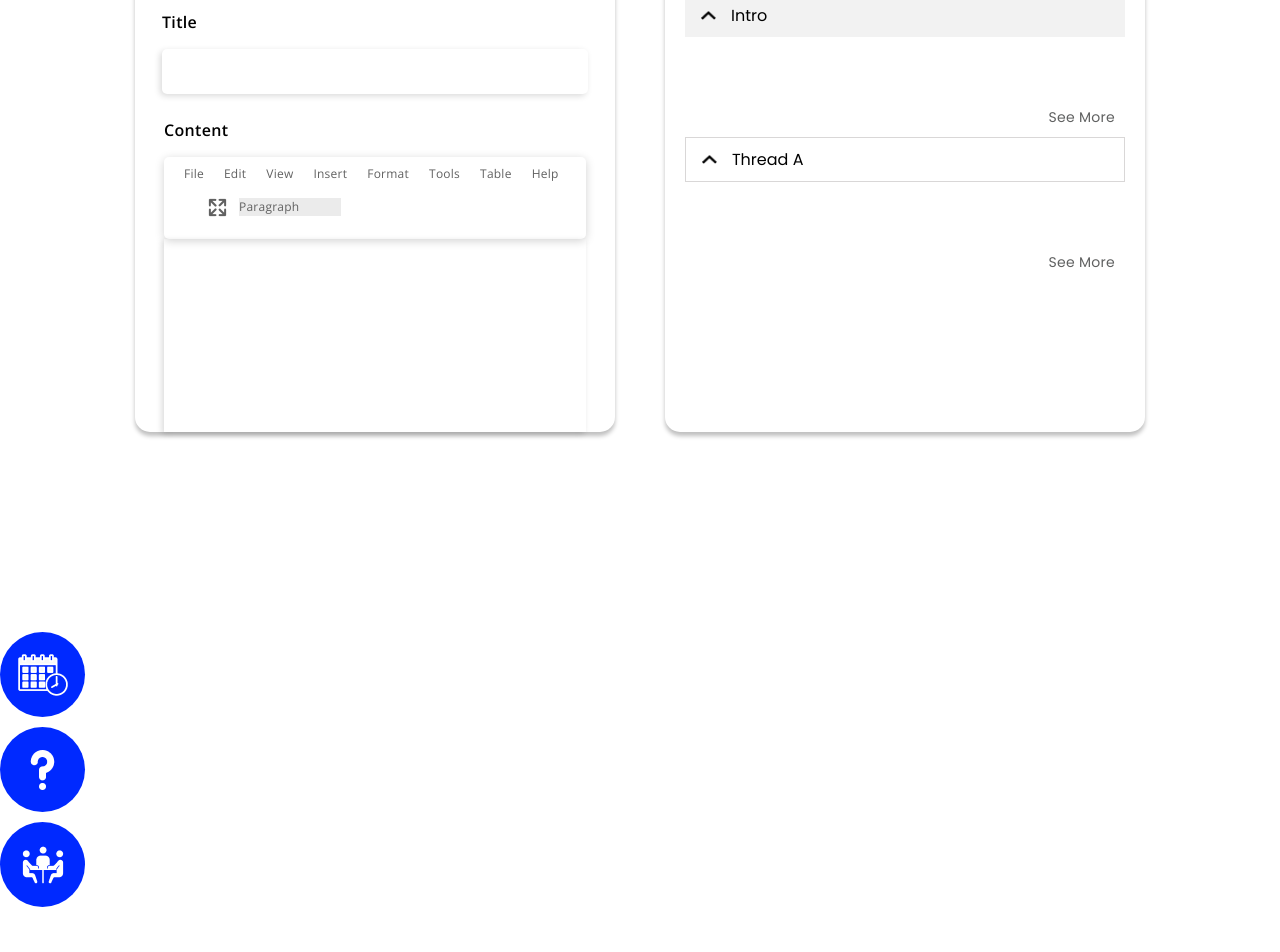
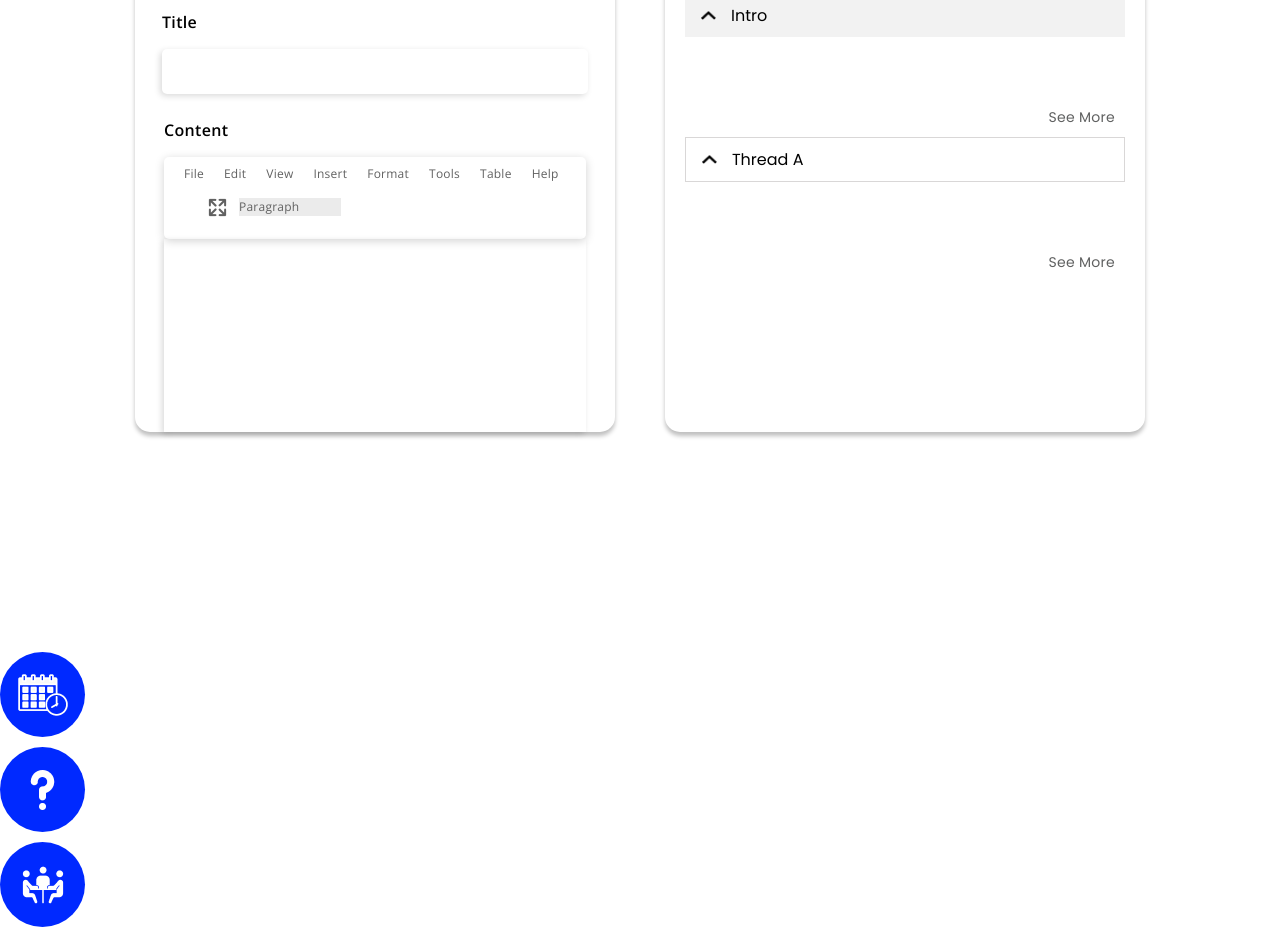
Before and after one commit to itsm16/dt, a plain HTML site: page task-1/index.html in a window 1280 px wide. Shown: the part 1175-2127 px from the top of the page. Drawn offline with nearby package versions, Linux system fonts and the light colour scheme.

Commit message:
Update styles.css

```diff
--- a/task-1/styles.css
+++ b/task-1/styles.css
@@ -157,6 +157,7 @@ body {
   box-shadow: 0px -4px 4px 0px #00000040;
   box-shadow: 0px 4px 4px 0px #00000040;
   grid-column: 3;
+  grid-row: 1;
   z-index: 5;
 }
 
@@ -828,10 +829,10 @@ p {
   align-self: end;
   z-index: 10;
   padding: 10px;
-  position: absolute;
   background: transparent;
   grid-column: 3;
-  justify-self: end;
+  grid-row: 1;
+  align-self: end;
 }
 
 .bottom__container {
```
